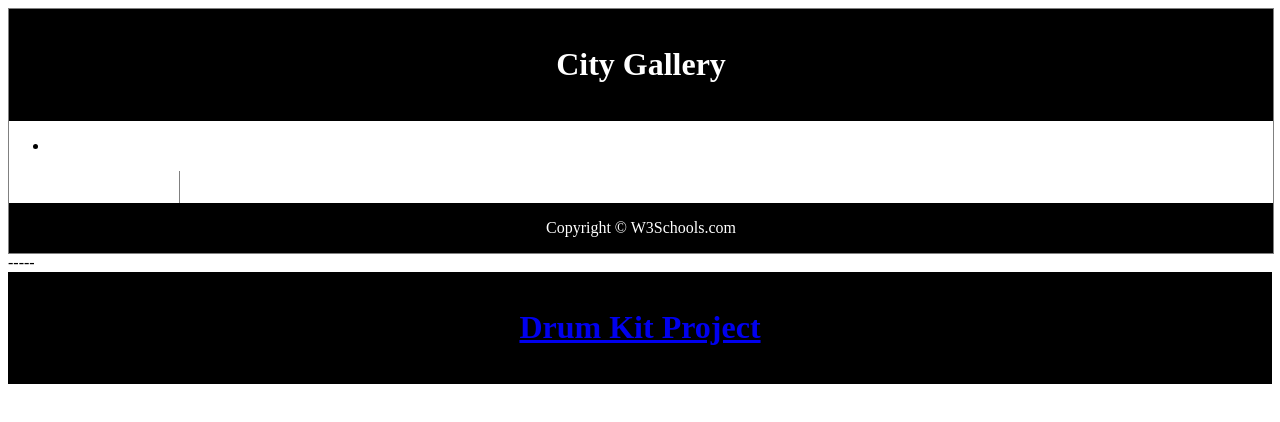
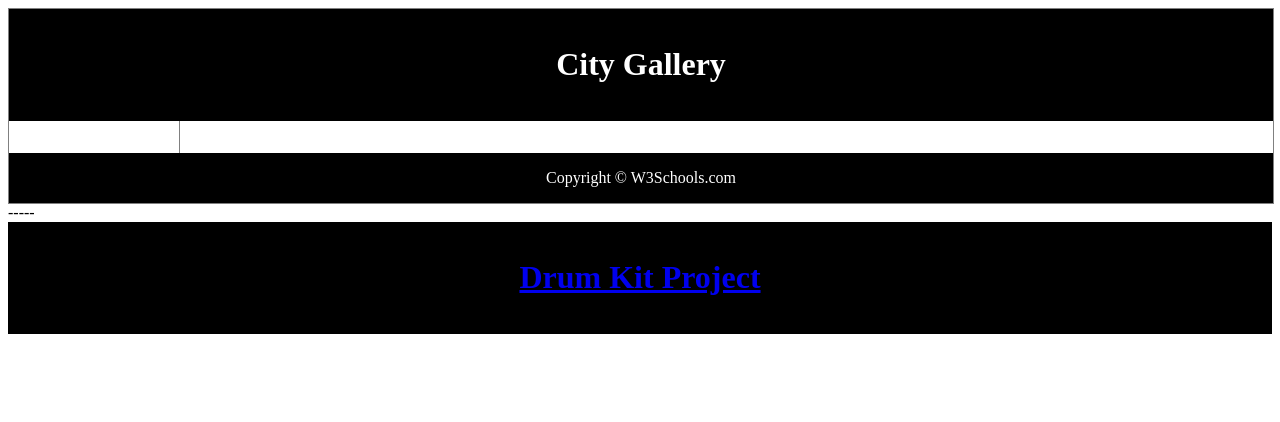
Before and after one commit to jaaaron/portfiolio-v1, a plain HTML site: page index.html in a window 1280 px wide. Drawn offline with Linux system fonts and the light colour scheme.

Commit message:
Update index.html

```diff
--- a/index.html
+++ b/index.html
@@ -31,12 +31,6 @@ article {
    <h1>City Gallery</h1>
 </header>
 
-<nav>
-  <ul>
-    <li><a href="#"></a></li>
-  </ul>
-</nav>
-
 <article>
 
 </article>
```
